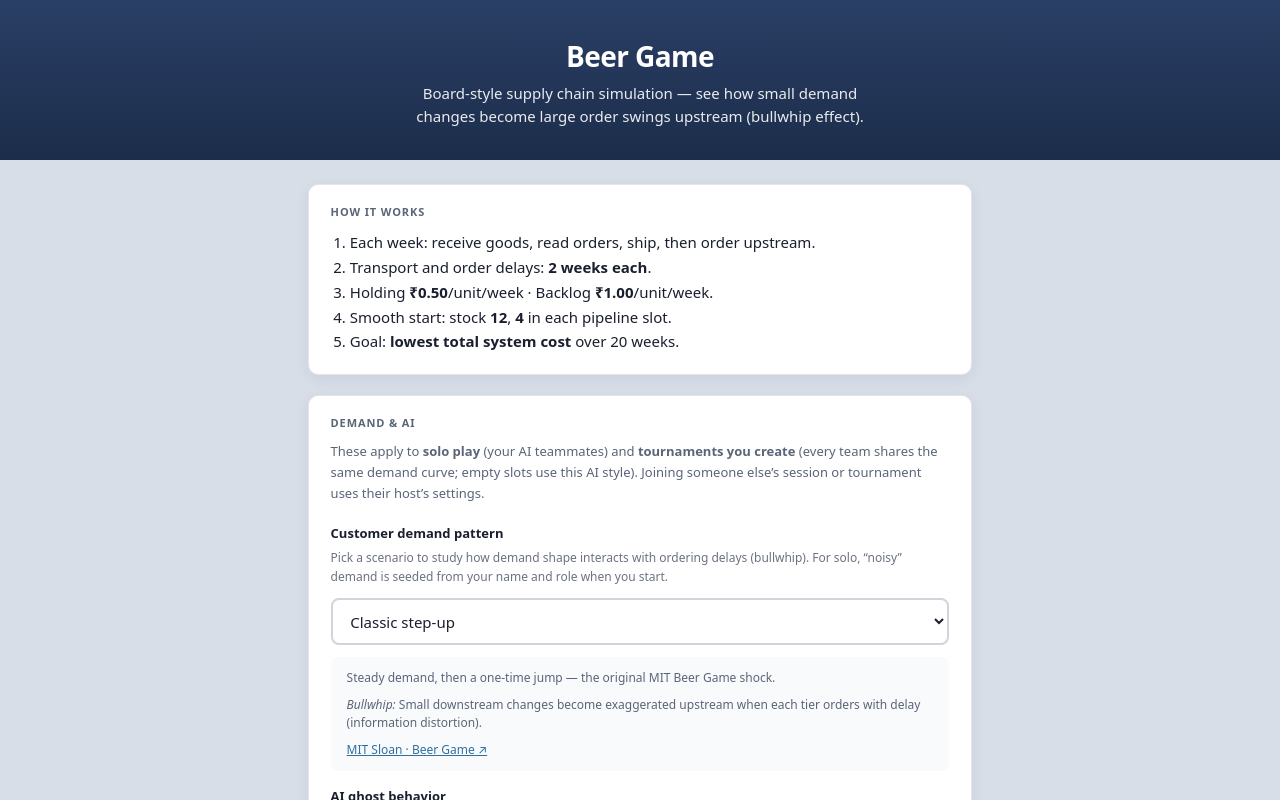
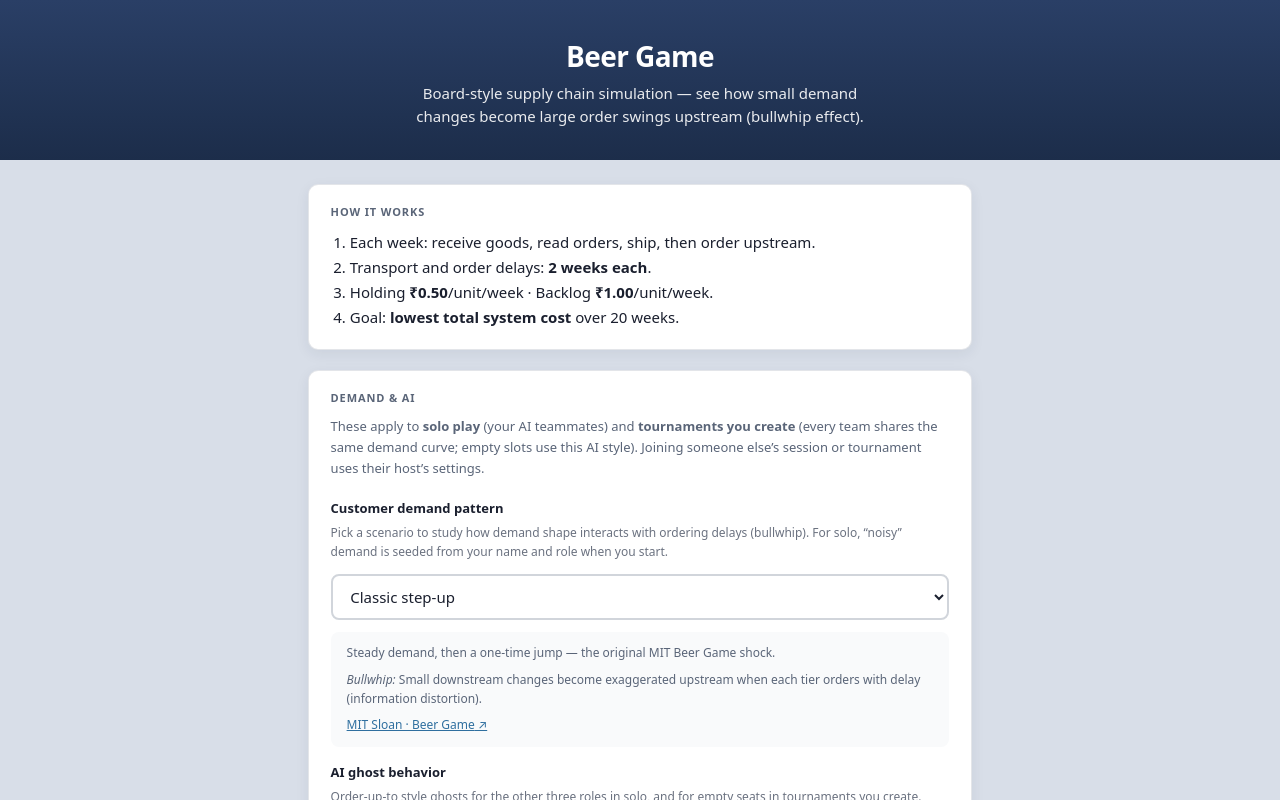
Before and after one commit to NishantGunasekaran/bullwhip, a React (Vite) app: page / in a window 1280 px wide. Shown: the top 800 px of the page. Built offline with nearby package versions, Linux system fonts and the light colour scheme.

Commit message:
Change in heading

```diff
--- a/src/WelcomeScreen.jsx
+++ b/src/WelcomeScreen.jsx
@@ -182,7 +182,6 @@ export function WelcomeScreen({ onStart }) {
             <li>Each week: receive goods, read orders, ship, then order upstream.</li>
             <li>Transport and order delays: <strong>2 weeks each</strong>.</li>
             <li>Holding <strong>₹0.50</strong>/unit/week · Backlog <strong>₹1.00</strong>/unit/week.</li>
-            <li>Smooth start: stock <strong>12</strong>, <strong>4</strong> in each pipeline slot.</li>
             <li>Goal: <strong>lowest total system cost</strong> over 20 weeks.</li>
           </ol>
         </div>
```
